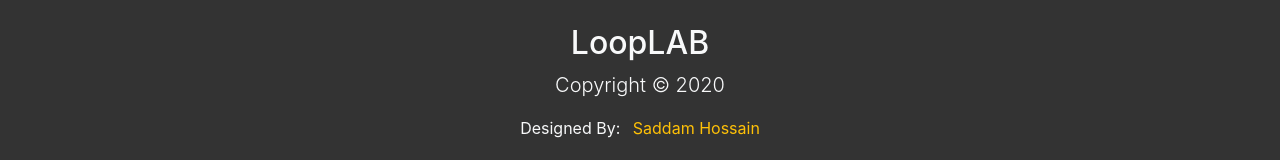
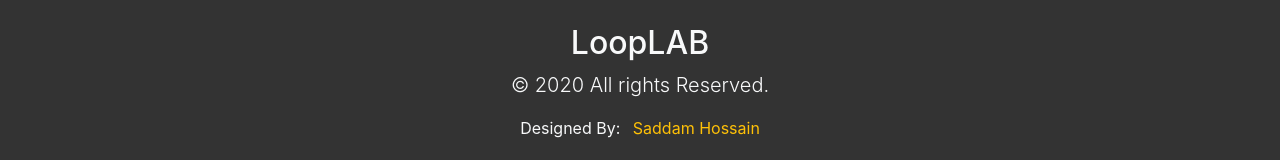
Before and after one commit to saddamhr/looplab, a plain HTML site: page index.html in a window 1280 px wide. Shown: the part 3235-3395 px from the top of the page. Drawn offline with Linux system fonts and the light colour scheme.

Commit message:
footer updated

```diff
--- a/index.html
+++ b/index.html
@@ -255,7 +255,7 @@
 			<div class="row">
 				<div class="col-md-12">
 					<h2>LoopLAB</h2>
-					<p class="lead">Copyright &copy; 2020</p>
+					<p class="lead">&copy; 2020 All rights Reserved.</p>
 					<span>Designed By: <a class="ml-2 text-warning" href="https://www.facebook.com/s.rakib65" target="_blank">Saddam Hossain</a></span>
 					<br><br>
 					<button class="btn btn-primary" data-toggle="modal" data-target="#contact-modal">Contact Us</button>
```
